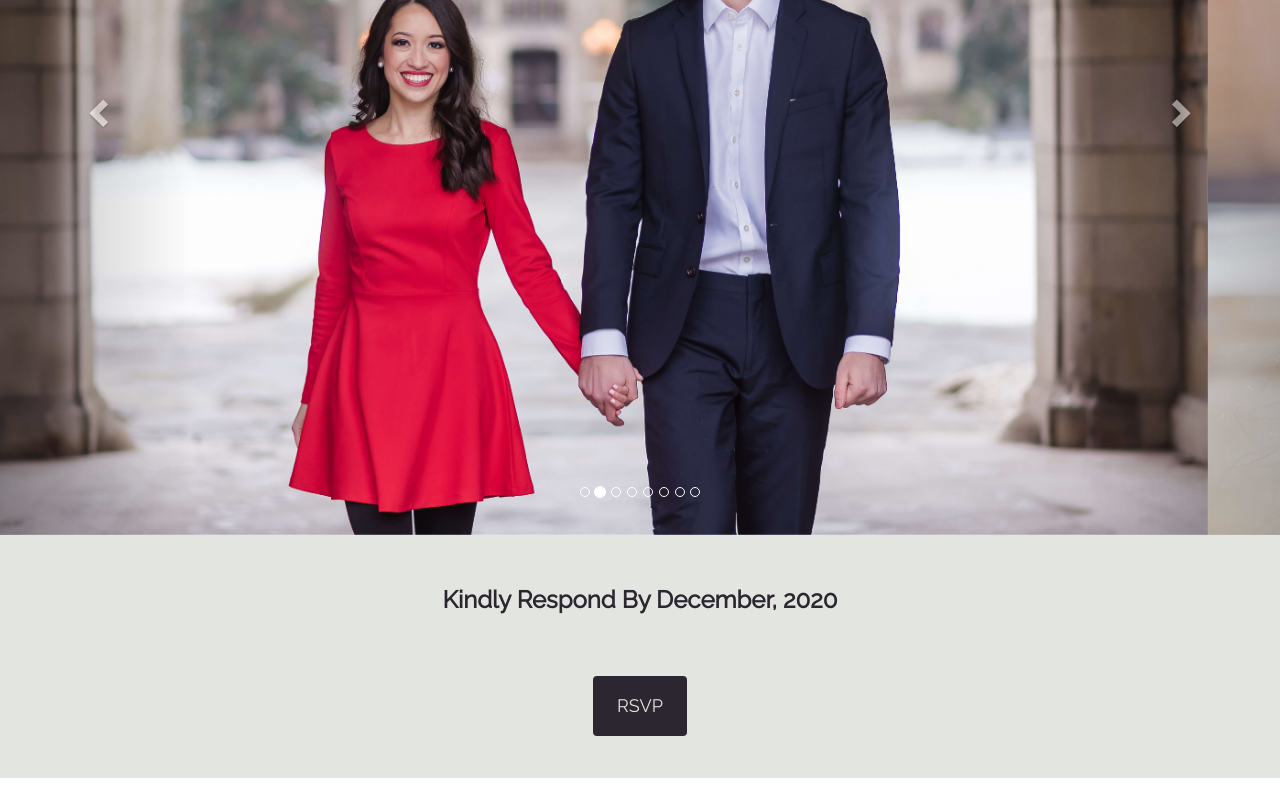
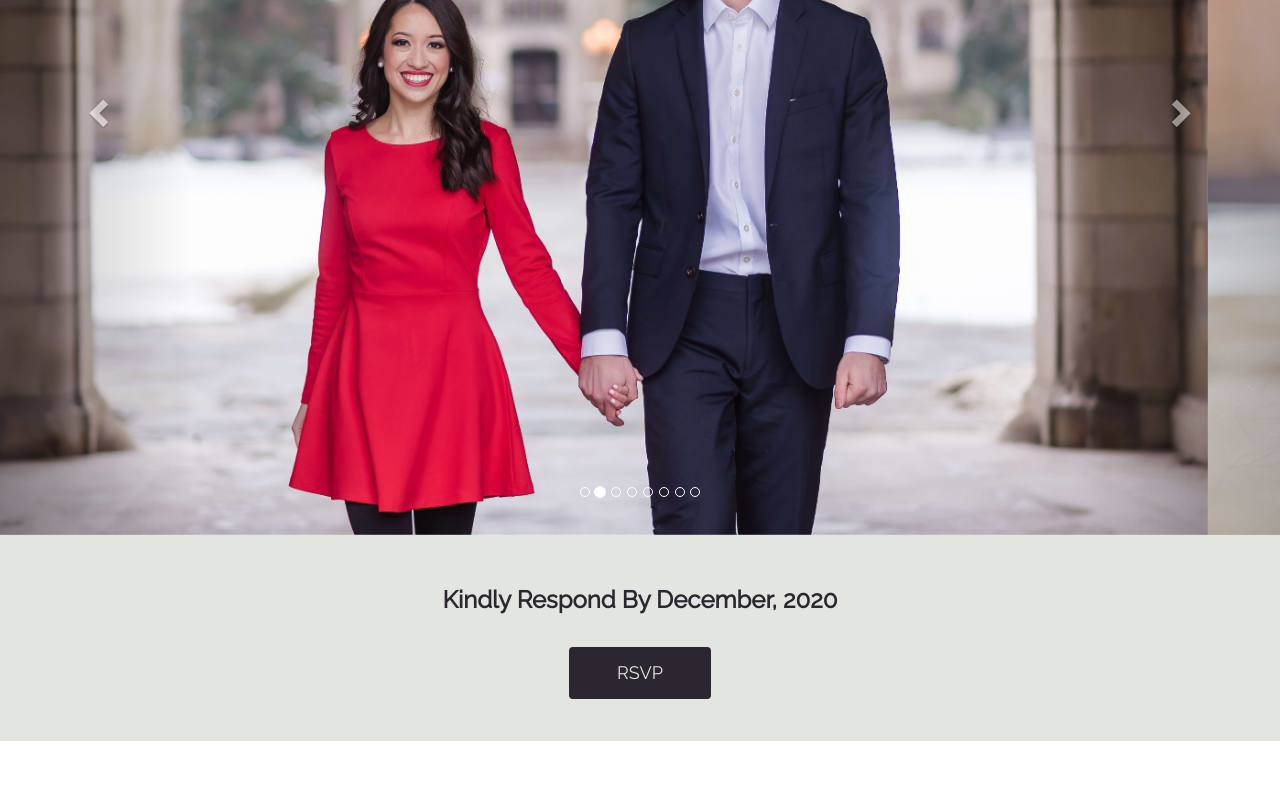
Before and after one commit to andrewwasielewski/andrewandmidori, a plain HTML site: page index.html in a window 1280 px wide. Shown: the part 9991-10791 px from the top of the page. After the commit the page ends 10754 px from the top, so only its background shows below. Drawn offline with nearby package versions, Linux system fonts and the light colour scheme.

Commit message:
padding fix

```diff
--- a/css/main.css
+++ b/css/main.css
@@ -1476,6 +1476,10 @@ a {
     padding-right: 15%;
 }
 
+.w3-padding-top-24 {
+    padding-top: 24px
+}
+
 .w3-padding-top-32 {
     padding-top: 32px
 }
--- a/index.html
+++ b/index.html
@@ -417,9 +417,9 @@ p {line-height: 2}
 <!-- RSVP section -->
 <div class="w3-container w3-padding-32 light-background" id="rsvp">
   <div class="w3-content">
-      <h3 class="w3-center"><div id="Respond"></div><br><br></h3>
-      <p class="w3-center w3-xlarge">
-          <button onclick="document.getElementById('id01').style.display='block'" class="w3-button light-on-dark-1 w3-round w3-padding-large w3-large" style="padding:8px 60px">RSVP</button>
+      <h3 class="w3-center"><div id="Respond"></div></h3>
+      <p class="w3-center w3-padding-top-24">
+          <button onclick="document.getElementById('id01').style.display='block'" class="w3-button light-on-dark-1 w3-round w3-large" style="padding:8px 48px">RSVP</button>
       </p>
   </div>
 </div>
```
